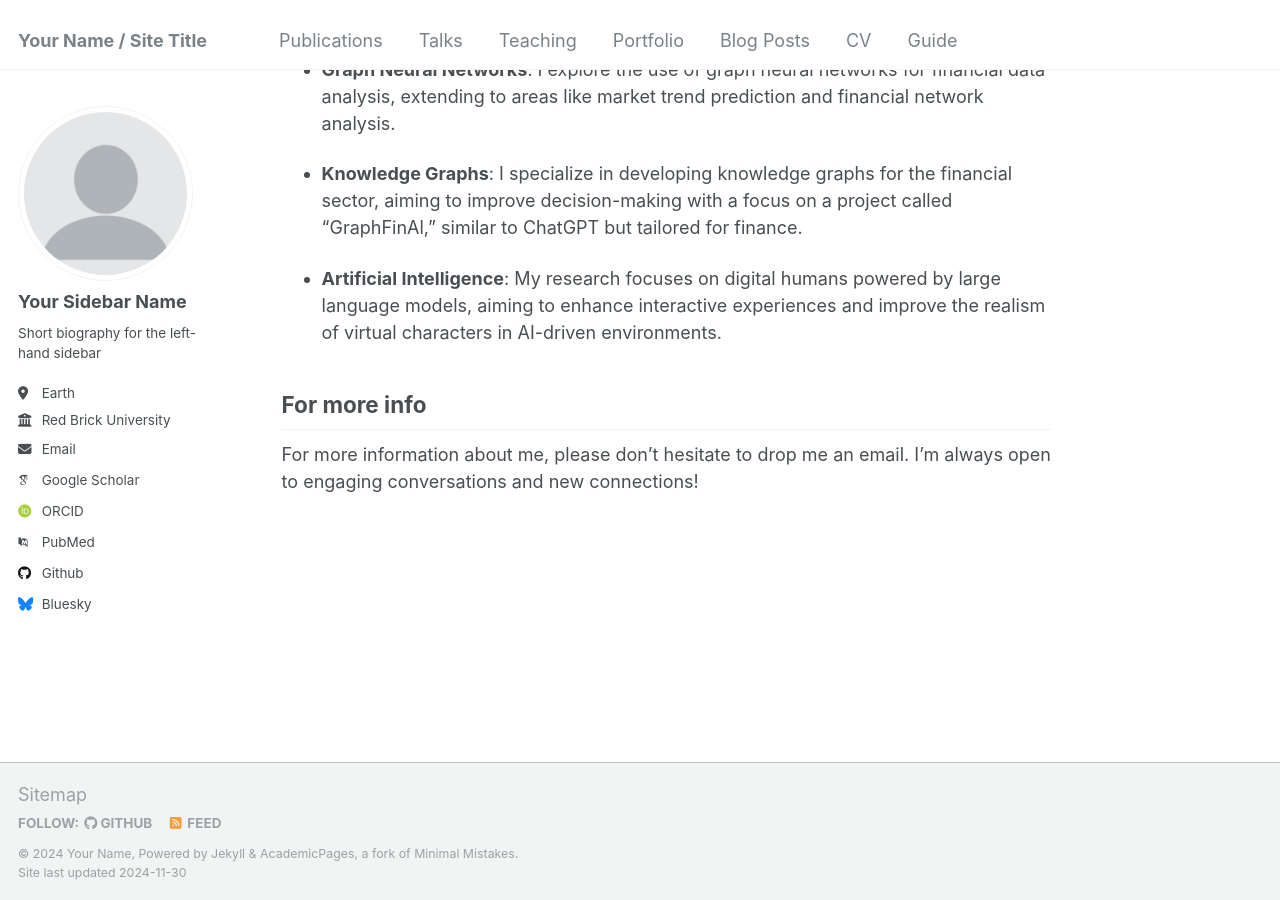
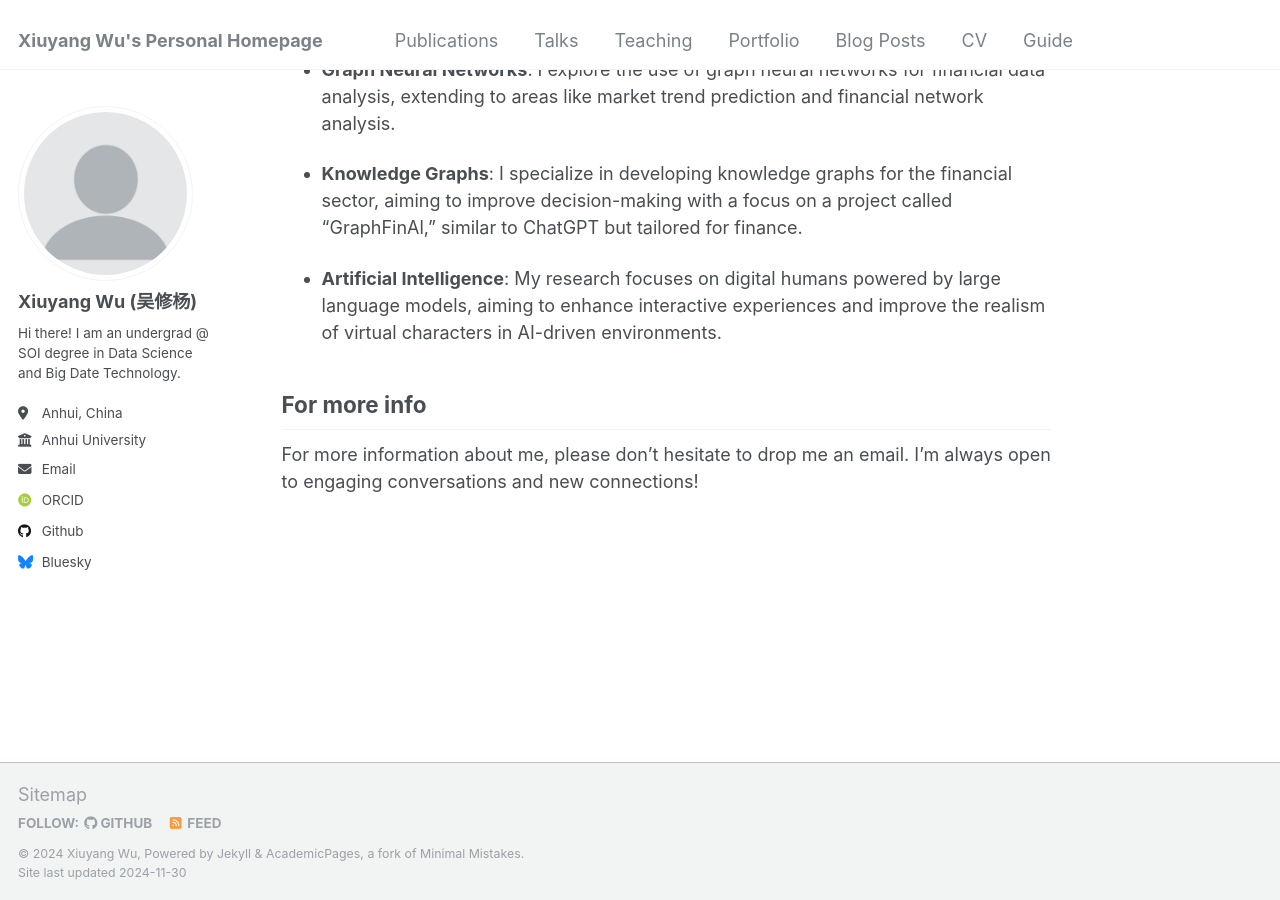
Before and after one commit to XiuyangWu/xiuyangwu.github.io, a Jekyll site: the page built from _pages/about.md, in a window 1280 px wide and 900 px high, scrolled down 779 px. Built offline with Jekyll 4.4.1, drawn with Linux system fonts in a browser that asks for light colours; some web fonts are replaced.

Commit message:
Update _config.yml

```diff
--- a/_config.yml
+++ b/_config.yml
@@ -8,13 +8,13 @@
 
 # Basic Site Settings
 locale                   : "en-US"
-title                    : "Your Name / Site Title"
+title                    : "Xiuyang Wu's Personal Homepage"
 title_separator          : "-"
-name                     : &name "Your Name"
-description              : &description "personal description"
-url                      : https://academicpages.github.io # the base hostname & protocol for your site e.g. "https://[your GitHub username].github.io"
+name                     : &name "Xiuyang Wu"
+description              : &description "Welcome to Xiuyang Wu's website!"
+url                      : https://xiuyangwu.github.io # the base hostname & protocol for your site e.g. "https://[your GitHub username].github.io"
 baseurl                  : "" # the subpath of your site, e.g. "/blog"
-repository               : "academicpages/academicpages.github.io"
+repository               : "XiuyangWu/xiuyangwu.github.io"
 
 # Site Author - The following control what appear as part of the author content on the side bar.
 #               If a field is blank the icon and link will not appear, otherwise it will be shown.
@@ -22,29 +22,30 @@ repository               : "academicpages/academicpages.github.io"
 author:
   # Biographic information
   avatar           : "profile.png"
-  name             : "Your Sidebar Name"
+  name             : "Xiuyang Wu (吴修杨)"
   pronouns         : # example: "she/her"
-  bio              : "Short biography for the left-hand sidebar"
-  location         : "Earth"
-  employer         : "Red Brick University"
+  bio              : "Hi there! I am an undergrad @ SOI degree in Data Science and Big Date Technology."
+  location         : "Anhui, China"
+  employer         : "Anhui University"
   uri              : # URL
-  email            : "none@example.org"
+  email            : "xiuyang_wu@163.com"
 
   # Academic websites
   arxiv            : # URL - Update with the correct link to your profile
-  googlescholar    : "https://scholar.google.com/citations?user=PS_CX0AAAAAJ"
+  googlescholar    : # "https://scholar.google.com/citations?user=PS_CX0AAAAAJ"
   impactstory      : # URL
-  orcid            : "http://orcid.org/yourorcidurl"
+  orcid            : "https://orcid.org/0009-0009-6687-568X"
   semantic         : # URL
-  pubmed           : "https://www.ncbi.nlm.nih.gov/pubmed/?term=john+snow"
+  pubmed           : # "https://www.ncbi.nlm.nih.gov/pubmed/?term=john+snow"
   researchgate     : # URL
   scopus           : # URL
+  OpenReview       : "https://wvpn.ahu.edu.cn/https/77726476706e69737468656265737421ffe7449235357e597b1fc7a29d41/profile?id=~Xiuyang_Wu1"
 
   # Repositories and software development
   bitbucket        : # Username - Update with your username on the site
   codepen          : # Username
   dribbble         : # Username
-  github           : "academicpages"
+  github           : "https://github.com/XiuyangWu"
   kaggle           : # Username
   stackoverflow    : # User number or user number and name (i.e., use "1" or "1/jeff-atwood")
 
```
